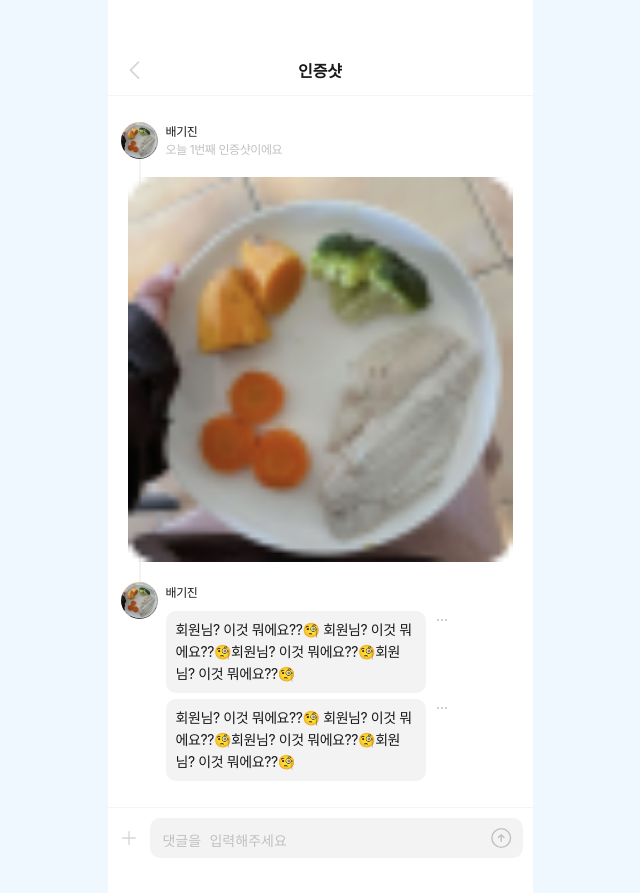
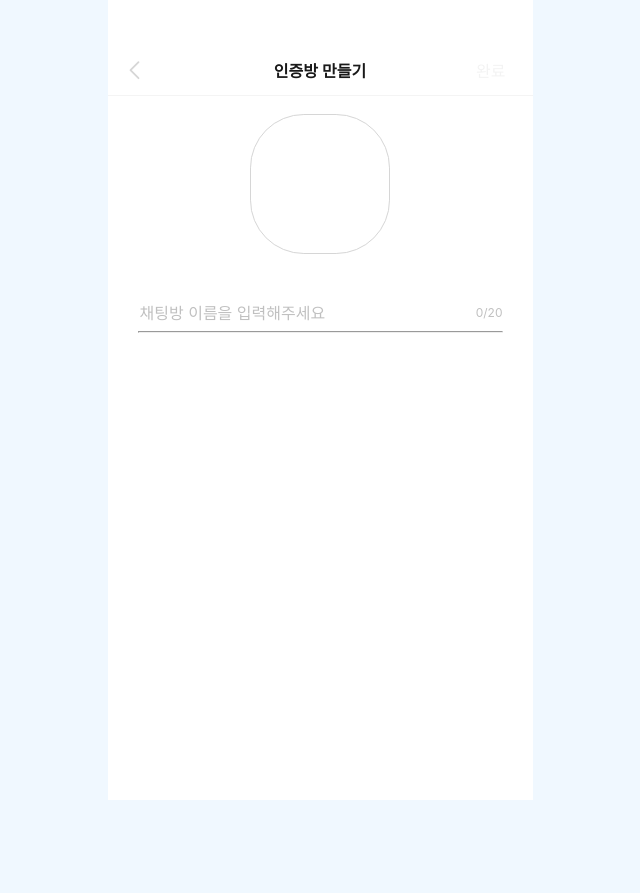
Before and after one commit to youtheyeon/12th-LikeLion-Hackathon, a React (Create React App) app: page / in a window 1280 px wide. Shown: the whole page, without its empty margins (320-960 px from the left). After the commit the page ends 800 px from the top, so only its background shows below. Built offline with nearby package versions, Linux system fonts and the light colour scheme.

Commit message:
🎨style: 인증방 만들기 페이지 퍼블리싱

```diff
--- a/src/App.js
+++ b/src/App.js
@@ -3,6 +3,7 @@ import MainPage from "./pages/MainPage";
 import SharePage from "./pages/SharePage";
 import ChatRoomPage from "./pages/ChatRoomPage";
 import ChatCommentPage from "./pages/ChatCommentPage";
+import NewRoomPage from "./pages/NewRoomPage";
 
 function App() {
   return (
@@ -11,7 +12,8 @@ function App() {
       {/* <MainPage /> */}
       {/* <SharePage /> */}
       {/* <ChatRoomPage /> */}
-      <ChatCommentPage />
+      {/* <ChatCommentPage /> */}
+      <NewRoomPage />
     </>
   );
 }
--- a/src/components/_common/Nav.jsx
+++ b/src/components/_common/Nav.jsx
@@ -1,13 +1,15 @@
+import React from "react";
 import styled from "styled-components";
 
 import { ReactComponent as Back } from "../../assets/icons/back.svg";
 
-function Nav({ text = "" }) {
+function Nav({ text = "", isComplete = false }) {
   return (
-    <Wrapper>
+    <Wrapper isComplete={isComplete}>
       <div>
         <Back />
         <span>{text}</span>
+        <p>완료</p>
       </div>
     </Wrapper>
   );
@@ -33,5 +35,14 @@ const Wrapper = styled.div`
       position: absolute;
       left: 0;
     }
+
+    p {
+      position: absolute;
+      right: 11px;
+      font-weight: 400;
+      color: ${(props) =>
+        props.isComplete ? "var(--bk, #191919)" : "var(--gray03, #f3f3f3)"};
+      cursor: pointer;
+    }
   }
 `;
--- /dev/null
+++ b/src/components/newroompage/RoomMaker.jsx
@@ -0,0 +1,119 @@
+import React, { useState } from "react";
+import styled from "styled-components";
+
+const RoomMaker = ({ setIsComplete }) => {
+  const [imgURL, setImgURL] = useState("");
+  const [isImgChanged, setIsImgChanged] = useState(false);
+  const [selectedImg, setSelectedImg] = useState(null);
+  const [roomName, setRoomName] = useState("");
+
+  const handleImageChange = (e) => {
+    const imageFile = e.target.files[0];
+
+    if (imageFile) {
+      try {
+        const imageUrl = URL.createObjectURL(imageFile);
+        setSelectedImg(imageFile);
+        setImgURL(imageUrl);
+        setIsImgChanged(true);
+        console.log("Selected Image content:", imageFile);
+      } catch (error) {
+        console.error("Error creating object URL:", error);
+      }
+    }
+  };
+
+  const handleRoomNameChange = (e) => {
+    setRoomName(e.target.value);
+    e.target.value.length > 0 ? setIsComplete(true) : setIsComplete(false);
+  };
+
+  return (
+    <>
+      <Hr />
+      <Profile>
+        <input
+          type="file"
+          accept="image/jpg, image/jpeg, image/png"
+          onChange={handleImageChange}
+          style={{ display: "none" }}
+        />
+        {imgURL && <ProfileImg src={imgURL} alt="Preview" />}
+      </Profile>
+      <NameInput>
+        <div>
+          <input
+            type="text"
+            placeholder="채팅방 이름을 입력해주세요"
+            maxLength={20}
+            value={roomName}
+            onChange={handleRoomNameChange}
+          />
+          <span>{roomName.length}/20</span>
+        </div>
+        <hr />
+      </NameInput>
+    </>
+  );
+};
+
+export default RoomMaker;
+
+const Hr = styled.div`
+  width: 100%;
+  height: 1.241px;
+  background: rgba(199, 198, 198, 0.2);
+`;
+
+const Profile = styled.label`
+  margin: 18px auto 51px;
+  width: 140px;
+  height: 140px;
+  border-radius: 53.846px;
+  border: 1.346px solid var(--gray01, #d6d6d6);
+  background: #fff;
+`;
+
+const ProfileImg = styled.img`
+  display: flex;
+  align-items: center;
+  justify-content: center;
+  width: 140px;
+  height: 140px;
+  border-radius: 53.846px;
+  border: 1.346px solid var(--gray01, #d6d6d6);
+  object-fit: cover;
+`;
+
+const NameInput = styled.div`
+  display: flex;
+  flex-direction: column;
+  margin: 0 30px;
+
+  div {
+    display: flex;
+    justify-content: space-between;
+
+    font-size: 12px;
+    font-weight: 400;
+
+    input {
+      width: 100%;
+
+      &::placeholder {
+        color: var(--gray02, #c0c0c0);
+        font-size: 16px;
+      }
+    }
+
+    span {
+      color: var(--gray02, #c0c0c0);
+    }
+  }
+
+  hr {
+    width: 100%;
+    height: 1.5px;
+    background: #d6d6d6;
+  }
+`;
--- /dev/null
+++ b/src/pages/NewRoomPage/index.jsx
@@ -0,0 +1,16 @@
+import React, { useState } from "react";
+import Nav from "../../components/_common/Nav";
+import RoomMaker from "../../components/newroompage/RoomMaker";
+
+function NewRoomPage() {
+  const [isComplete, setIsComplete] = useState(false);
+
+  return (
+    <>
+      <Nav text="인증방 만들기" isComplete={isComplete} />
+      <RoomMaker setIsComplete={setIsComplete} />
+    </>
+  );
+}
+
+export default NewRoomPage;
```
